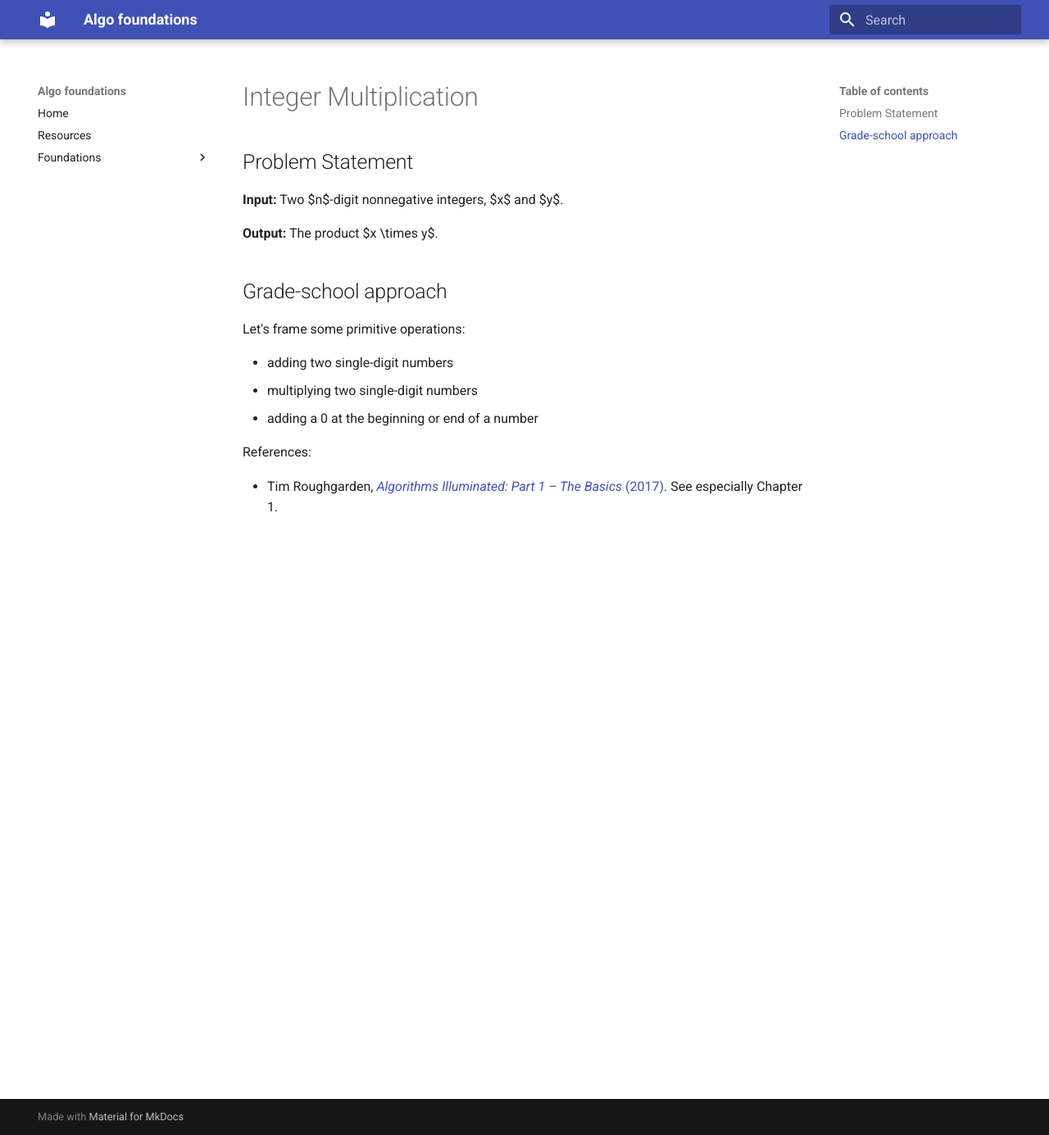
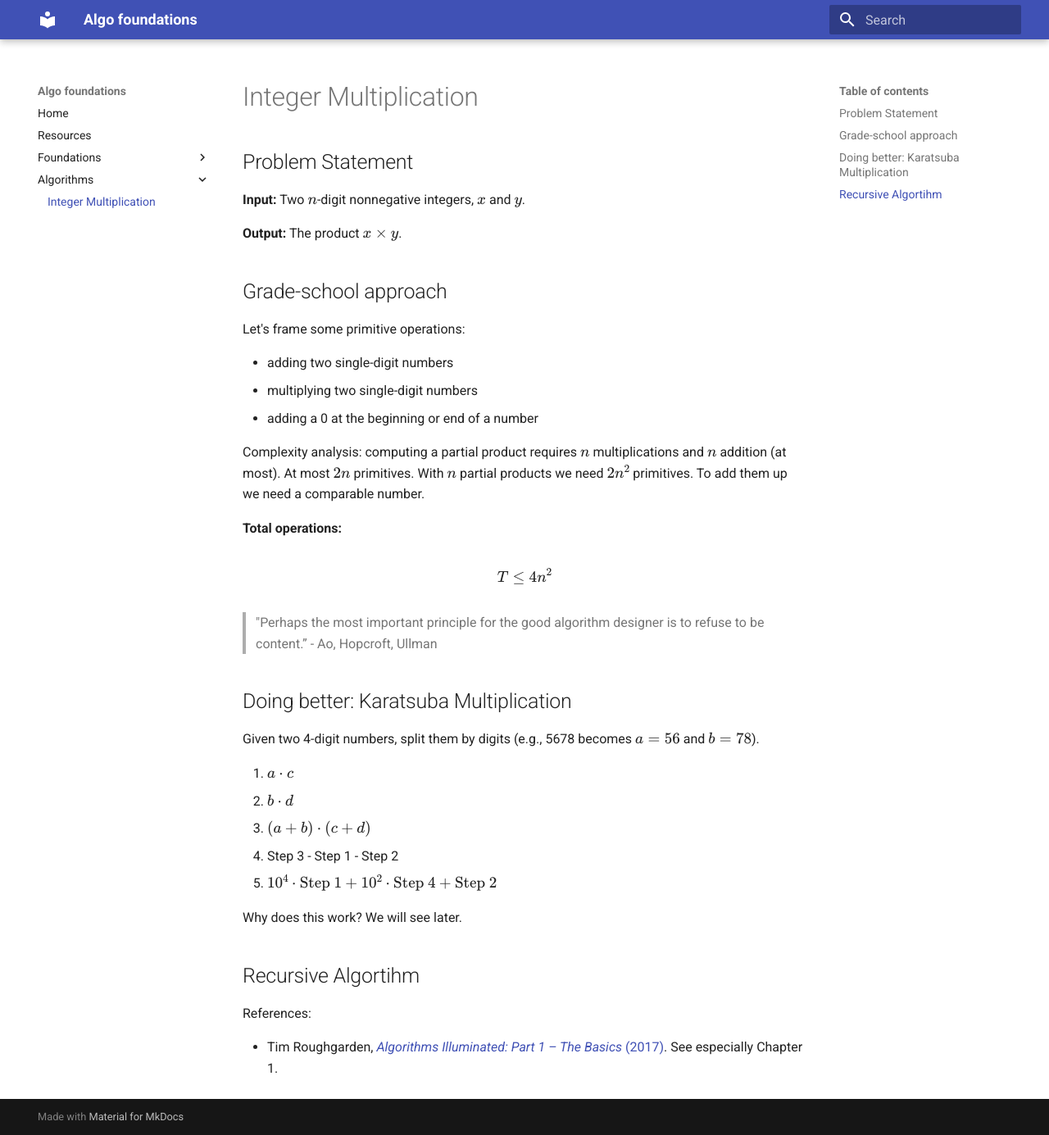
Before and after one commit to lucadrole/algo-foundations, an MkDocs documentation site: the page built from docs/algorithms/integer_multiplication.md, in a window 1280 px wide and 1385 px high. Shown: the whole window at 82% size. Built offline with MkDocs 1.6.1 and Material for MkDocs 9.7.7, drawn with Linux system fonts in a browser that asks for light colours.

Commit message:
material til 1.3.2.

```diff
--- a/docs/algorithms/integer_multiplication.md
+++ b/docs/algorithms/integer_multiplication.md
@@ -1,4 +1,3 @@
-
 # Integer Multiplication
 
 ## Problem Statement
@@ -14,7 +13,27 @@ Let's frame some primitive operations:
 - multiplying two single-digit numbers
 - adding a 0 at the beginning or end of a number
 
+Complexity analysis: computing a partial product requires $n$ multiplications and $n$ addition (at most). At most $2n$ primitives. With $n$ partial products we need $2n^2$ primitives. To add them up we need a comparable number.
 
+**Total operations:**
+
+$$T \leq 4n^2$$
+
+>"Perhaps the most important principle for the good algorithm designer is to refuse to be content.” - Ao, Hopcroft, Ullman
+
+## Doing better: Karatsuba Multiplication
+
+Given two 4-digit numbers, split them by digits (e.g., 5678 becomes $a=56$ and $b=78$).
+
+1. $a \cdot c$
+2. $b \cdot d$
+3. $(a+b) \cdot (c+d)$
+4. Step 3 - Step 1 - Step 2
+5. $10^4 \cdot \text{Step 1} + 10^2 \cdot \text{Step 4} + \text{Step 2}$
+
+Why does this work? We will see later.
+
+## Recursive Algortihm
 
 
 References:
--- a/mkdocs.yml
+++ b/mkdocs.yml
@@ -1,12 +1,23 @@
 site_name: Algo foundations
 theme:
   name: material #readthedocs #mkdocs
+
+markdown_extensions:
+  - pymdownx.arithmatex:
+      generic: true
+
+extra_javascript:
+  - https://polyfill.io/v3/polyfill.min.js?features=es6
+  - https://cdn.jsdelivr.net/npm/mathjax@3/es5/tex-mml-chtml.js
 
 nav:
   - Home: index.md
   - Resources: resources.md
   - Foundations:
     - Why Algorithms: foundations/why_algorithms.md
+    - Glossary: foundations/glossary.md
+  - Algorithms:
+    - Integer Multiplication: algorithms/integer_multiplication.md
   # - Asymptotics: asymptotics.md
   # - Sorting: sorting.md
   # - Graphs: graphs.md
```
Also changed, not shown: docs/foundations/glossary.md (+2 -0 lines), meta/reading_log.md (+5 -0 lines).
